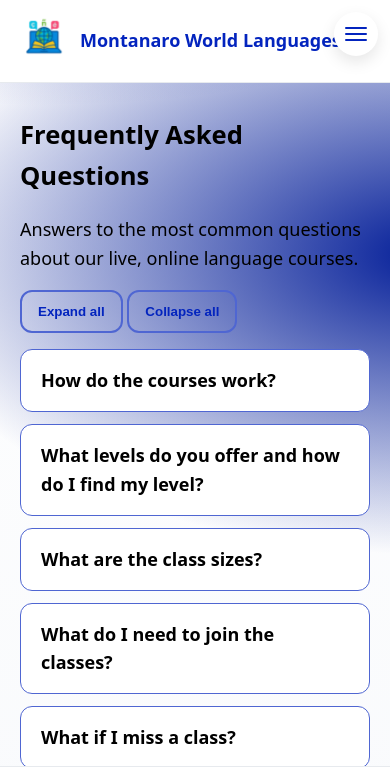
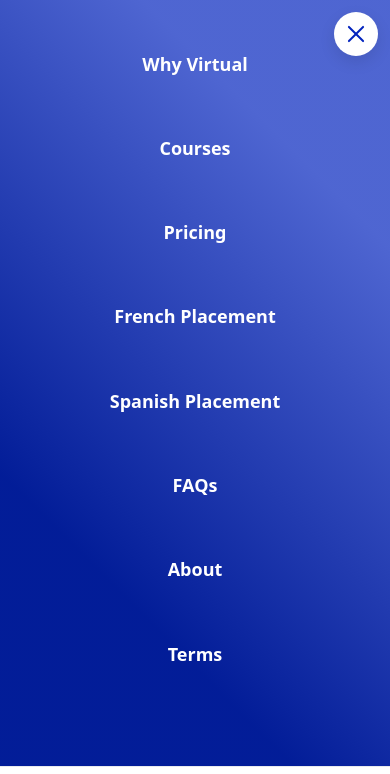
Before and after one commit to tmont001/Montanaro-World-Languages, a website: page faq.html in a window 390 px wide. Both pictures are taken after a click on the button "Menu". Shown: the top 774 px of the page. Drawn offline with Linux system fonts and the light colour scheme.

Commit message:
Faq Nav Bar Update of Links

```diff
--- a/faq.html
+++ b/faq.html
@@ -341,6 +341,16 @@
         expandBtn.addEventListener("click", () => setAll(true));
         collapseBtn.addEventListener("click", () => setAll(false));
       })();
+
+      // FIXED: Responsive navigation
+      const navBtn = document.querySelector(".nav-toggle");
+      const nav = document.querySelector(".primary-nav");
+      if (navBtn && nav) {
+        navBtn.addEventListener("click", () => {
+          const isOpen = nav.classList.toggle("open");
+          navBtn.setAttribute("aria-expanded", isOpen);
+        });
+      }
     </script>
   </body>
 </html>
```
